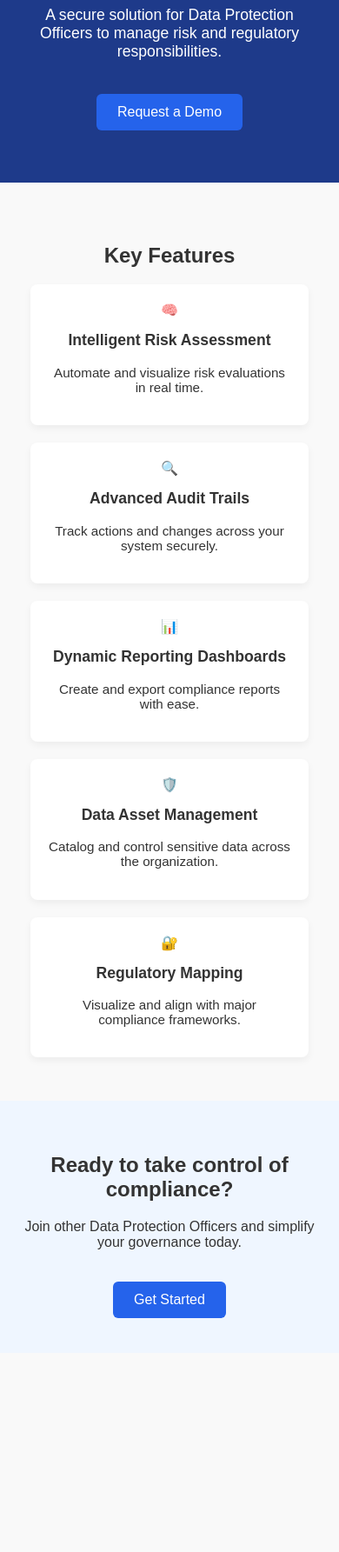
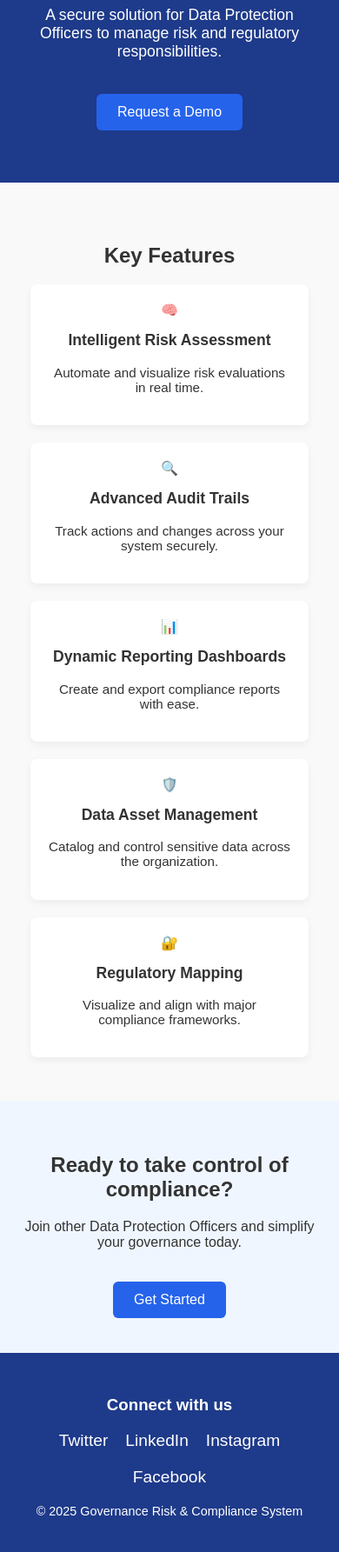
Before and after one commit to stkuwanda/static-web-app, a website: page public/index.html in a window 390 px wide. Shown: the part 129-1914 px from the top of the page at 87% size. Before the commit the page ends 1685 px from the top, so only its background shows below. Drawn offline with Linux system fonts and the light colour scheme.

Commit message:
added a footer with social media links

```diff
--- a/public/index.html
+++ b/public/index.html
@@ -1,4 +1,4 @@
-<!DOCTYPE html>
+<!-- <!DOCTYPE html>
 <html lang="en">
 	<head>
 		<meta charset="UTF-8" />
@@ -55,4 +55,173 @@
 			<button class="btn">Get Started</button>
 		</div>
 	</body>
+</html> -->
+<!DOCTYPE html>
+<html lang="en">
+<head>
+  <meta charset="UTF-8" />
+  <meta name="viewport" content="width=device-width, initial-scale=1.0" />
+  <title>Governance Risk & Compliance System</title>
+  <style>
+    * {
+      box-sizing: border-box;
+    }
+    body {
+      margin: 0;
+      font-family: Arial, sans-serif;
+      background-color: #f9f9f9;
+      color: #333;
+    }
+    header {
+      background-color: #1e3a8a;
+      color: white;
+      text-align: center;
+      padding: 60px 20px;
+    }
+    header h1 {
+      margin: 0;
+      font-size: 2.2em;
+    }
+    header p {
+      font-size: 1.1em;
+      margin-top: 10px;
+    }
+    .btn {
+      background-color: #2563eb;
+      color: white;
+      padding: 12px 24px;
+      margin-top: 20px;
+      border: none;
+      border-radius: 6px;
+      cursor: pointer;
+      font-size: 1em;
+    }
+    .btn:hover {
+      background-color: #1d4ed8;
+    }
+    section {
+      padding: 50px 20px;
+      max-width: 1000px;
+      margin: 0 auto;
+    }
+    .features {
+      display: flex;
+      flex-wrap: wrap;
+      gap: 20px;
+      justify-content: center;
+    }
+    .feature {
+      background-color: white;
+      border-radius: 8px;
+      box-shadow: 0 4px 8px rgba(0,0,0,0.05);
+      flex: 1 1 220px;
+      padding: 20px;
+      text-align: center;
+    }
+    .feature h3 {
+      margin-top: 15px;
+      font-size: 1.1em;
+    }
+    .feature p {
+      font-size: 0.95em;
+    }
+    .cta {
+      background-color: #eff6ff;
+      text-align: center;
+      padding: 40px 20px;
+    }
+    footer {
+      background-color: #1e3a8a;
+      color: white;
+      padding: 30px 20px;
+      text-align: center;
+    }
+    .social-links {
+      display: flex;
+      justify-content: center;
+      gap: 20px;
+      margin-top: 15px;
+      flex-wrap: wrap;
+    }
+    .social-links a {
+      color: white;
+      text-decoration: none;
+      font-size: 1.2em;
+      transition: color 0.3s;
+    }
+    .social-links a:hover {
+      color: #cbd5e1;
+    }
+    @media (max-width: 768px) {
+      header h1 {
+        font-size: 1.8em;
+      }
+      .features {
+        flex-direction: column;
+        align-items: center;
+      }
+      .feature {
+        flex: 1 1 100%;
+        max-width: 320px;
+      }
+    }
+  </style>
+</head>
+<body>
+
+  <header>
+    <h1>Streamline Governance. Empower Compliance.</h1>
+    <p>A secure solution for Data Protection Officers to manage risk and regulatory responsibilities.</p>
+    <button class="btn">Request a Demo</button>
+  </header>
+
+  <section>
+    <h2 style="text-align:center;">Key Features</h2>
+    <div class="features">
+      <div class="feature">
+        <div>🧠</div>
+        <h3>Intelligent Risk Assessment</h3>
+        <p>Automate and visualize risk evaluations in real time.</p>
+      </div>
+      <div class="feature">
+        <div>🔍</div>
+        <h3>Advanced Audit Trails</h3>
+        <p>Track actions and changes across your system securely.</p>
+      </div>
+      <div class="feature">
+        <div>📊</div>
+        <h3>Dynamic Reporting Dashboards</h3>
+        <p>Create and export compliance reports with ease.</p>
+      </div>
+      <div class="feature">
+        <div>🛡️</div>
+        <h3>Data Asset Management</h3>
+        <p>Catalog and control sensitive data across the organization.</p>
+      </div>
+      <div class="feature">
+        <div>🔐</div>
+        <h3>Regulatory Mapping</h3>
+        <p>Visualize and align with major compliance frameworks.</p>
+      </div>
+    </div>
+  </section>
+
+  <div class="cta">
+    <h2>Ready to take control of compliance?</h2>
+    <p>Join other Data Protection Officers and simplify your governance today.</p>
+    <button class="btn">Get Started</button>
+  </div>
+
+  <footer>
+    <h3>Connect with us</h3>
+    <div class="social-links">
+      <a href="https://twitter.com/" target="_blank">Twitter</a>
+      <a href="https://linkedin.com/" target="_blank">LinkedIn</a>
+      <a href="https://instagram.com/" target="_blank">Instagram</a>
+      <a href="https://facebook.com/" target="_blank">Facebook</a>
+    </div>
+    <p style="margin-top:20px; font-size:0.9em;">© 2025 Governance Risk & Compliance System</p>
+  </footer>
+
+</body>
 </html>
```
